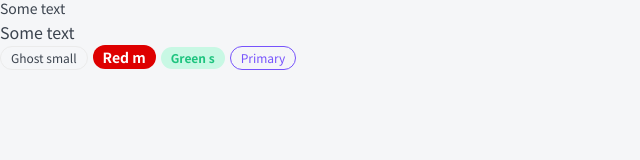
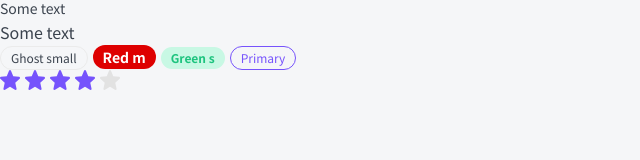
Before and after one commit to vik753/nextjs-course, a Next.js app: page / in a window 1280 px wide. Shown: the part 130-290 px from the top of the page, without its empty margins (0-640 px from the left). Built offline with nearby package versions, Linux system fonts and the light colour scheme.

Commit message:
made Rating component part1

```diff
--- /dev/null
+++ b/components/Rating/Rating.module.css
@@ -0,0 +1,7 @@
+.filled {
+	fill: var(--primary);
+}
+
+.star {
+	margin-right: 5px;
+}
--- /dev/null
+++ b/components/Rating/Rating.tsx
@@ -0,0 +1,38 @@
+import { useEffect, useState } from 'react';
+import cn from 'classnames';
+
+import { RatingProps } from './Rating.props';
+import StarIcon from './star.svg';
+
+import styles from './Rating.module.css';
+
+const Rating = ({ rating, isEditable, setRating, ...props }: RatingProps) => {
+	const [ratingArray, setRaringArray] = useState<JSX.Element[]>(
+		new Array(5).fill(<></>)
+	);
+
+	useEffect(() => {
+		constructRating(rating);
+	}, [rating]);
+
+	const constructRating = (currentRating: number) => {
+		const updatedRatingArray = ratingArray.map((r, index) => (
+			<StarIcon
+				className={cn(styles.star, {
+					[styles.filled]: index < currentRating,
+				})}
+			/>
+		));
+		setRaringArray(updatedRatingArray);
+	};
+
+	return (
+		<div {...props}>
+			{ratingArray.map((star, id) => (
+				<span key={id}>{star}</span>
+			))}
+		</div>
+	);
+};
+
+export default Rating;
--- a/components/index.ts
+++ b/components/index.ts
@@ -2,3 +2,4 @@ export * from './Htag/Htag';
 export * from './Button/Button';
 export * from './Ptag/Ptag';
 export * from './Tag/Tag';
+export * from './Rating/Rating';
--- a/package.json
+++ b/package.json
@@ -11,6 +11,7 @@
   "dependencies": {
     "@svgr/webpack": "^6.2.0",
     "classnames": "^2.3.1",
+    "eslint-plugin-react-hooks": "^4.3.0",
     "next": "12.0.8",
     "react": "17.0.2",
     "react-dom": "17.0.2"
--- a/pages/index.tsx
+++ b/pages/index.tsx
@@ -4,6 +4,7 @@ import Htag from '../components/Htag/Htag';
 import Button from '../components/Button/Button';
 import Ptag from '../components/Ptag/Ptag';
 import Tag from '../components/Tag/Tag';
+import Rating from '../components/Rating/Rating';
 
 const Home: NextPage = () => {
 	return (
@@ -27,6 +28,7 @@ const Home: NextPage = () => {
 				Green s
 			</Tag>
 			<Tag color='primary'>Primary</Tag>
+			<Rating rating={4} />
 		</>
 	);
 };
```
Also changed, not shown: components/Rating/Rating.props.ts (added, +8 -0 lines), .eslintrc.json, components/Rating/star.svg (added), 1 other file (tests, documents, lock files or other folders).
